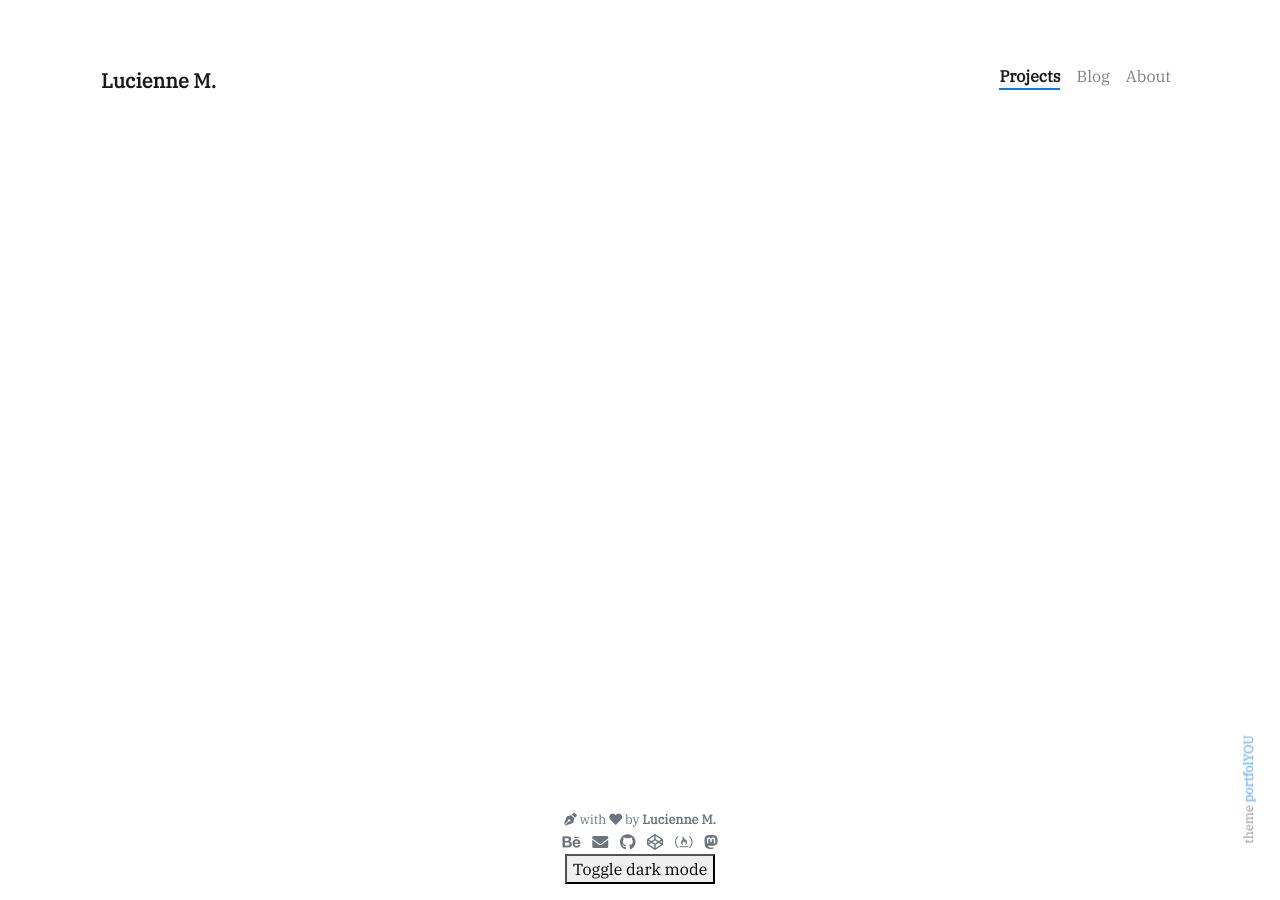
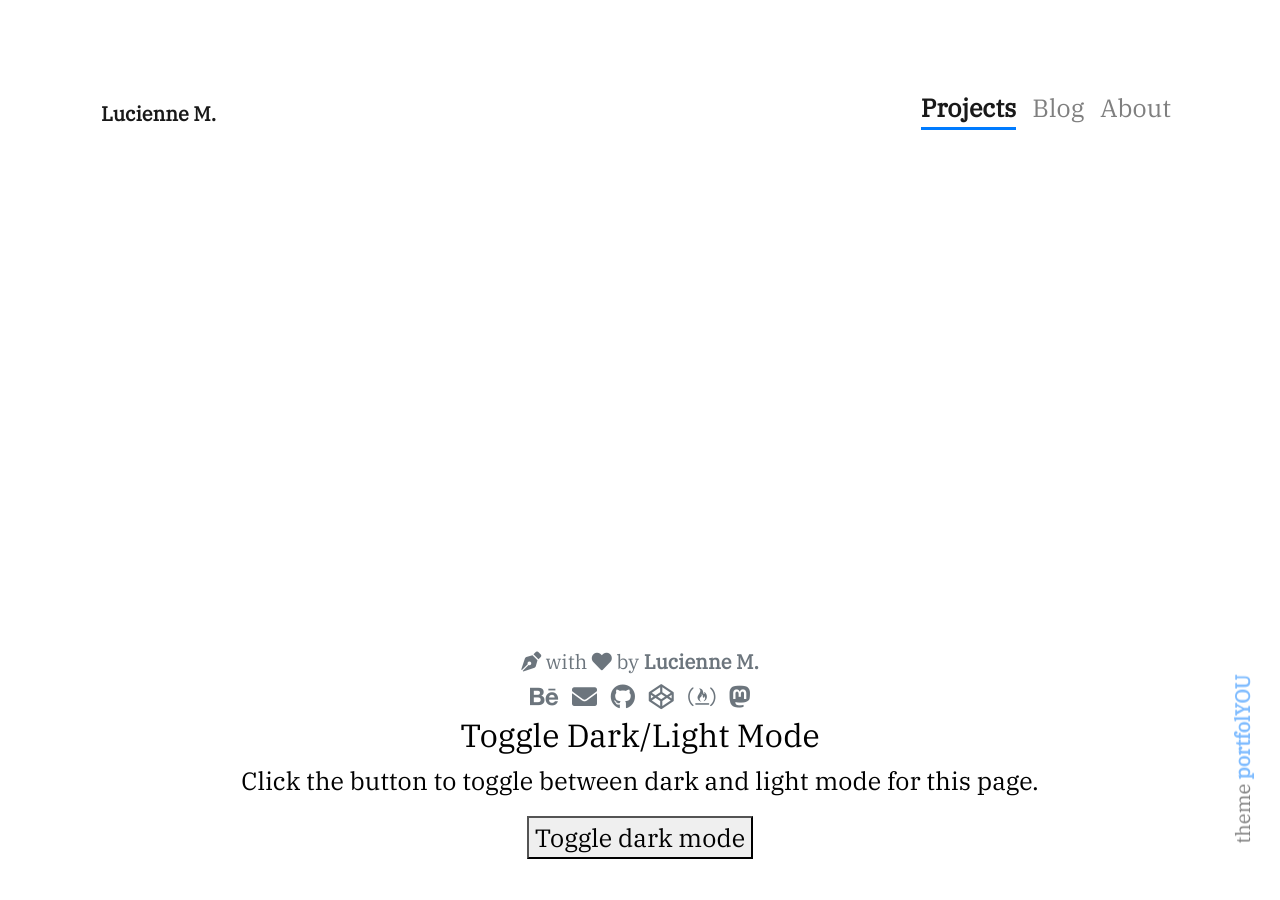
Before and after one commit to lmldvd/lmldvd.github.io, a Jekyll site: the page built from _projects/(1) 1st Project.md, in a window 1280 px wide. Built offline with Jekyll 4.4.1, drawn with Linux system fonts in a browser that asks for light colours; nearby versions of some CDN libraries; some web fonts are replaced.

Commit message:
Update footer.html
Revising toggle

```diff
--- a/_includes/footer.html
+++ b/_includes/footer.html
@@ -17,16 +17,32 @@
 
 <!-- Adding a dark mode toggle  !-->
 
+<style>
+body {
+  padding: 25px;
+  background-color: white;
+  color: black;
+  font-size: 25px;
+}
+
+.dark-mode {
+  background-color: black;
+  color: white;
+}
+</style>
+</head>
+<body>
+
+<h2>Toggle Dark/Light Mode</h2>
+<p>Click the button to toggle between dark and light mode for this page.</p>
+
+<button onclick="myFunction()">Toggle dark mode</button>
+
 <script>
-  function toggleDarkLight() {
-  var body = document.getElementById("body");
-  var currentClass = body.className;
-  body.className = currentClass == "dark-mode" ? "light-mode" : "dark-mode";
+function myFunction() {
+   var element = document.body;
+   element.classList.toggle("dark-mode");
 }
-  </script>
-
-<button type="button" name="dark_light" onclick="toggleDarkLight()" title="Toggle dark/light mode">Toggle dark mode</button>
-
-
+</script>
 
 </footer>
```
